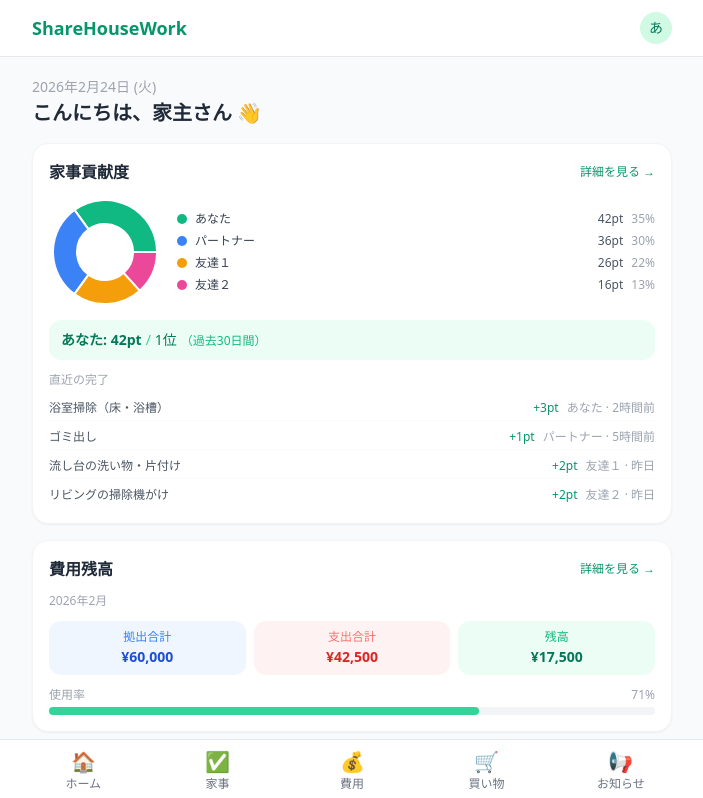
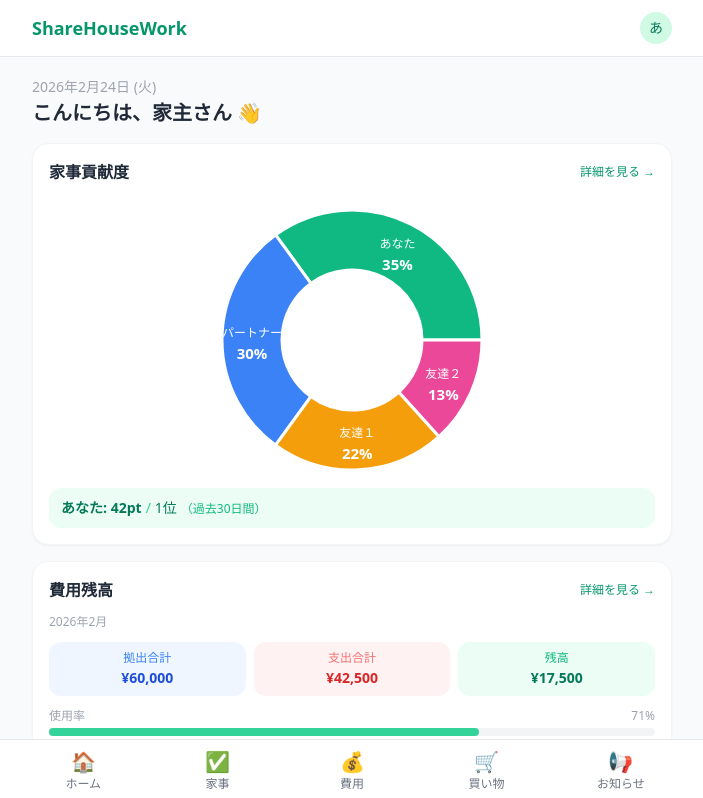
Before and after one commit to fujishio/ShareHouseWork, a Next.js app: page / in a window 1280 px wide. Shown: the top 798 px of the page, without its empty margins (288-991 px from the left). Built offline with nearby package versions, Linux system fonts and the light colour scheme.

Commit message:
ホームの貢献度グラフ調整

```diff
--- a/src/app/page.tsx
+++ b/src/app/page.tsx
@@ -5,7 +5,6 @@ import {
   CONTRIBUTION_DATA,
   CURRENT_USER,
   MY_RANK,
-  RECENT_COMPLETIONS,
   EXPENSE_SUMMARY,
   RECENT_NOTICES,
 } from "@/lib/mock-data";
@@ -30,7 +29,6 @@ export default function HomePage() {
         data={CONTRIBUTION_DATA}
         myPoints={myContribution?.totalPoints ?? 0}
         myRank={MY_RANK}
-        recentCompletions={RECENT_COMPLETIONS}
       />
 
       {/* Expense widget */}
--- a/src/components/ContributionWidget.tsx
+++ b/src/components/ContributionWidget.tsx
@@ -1,22 +1,45 @@
 "use client";
 
-import { PieChart, Pie, Cell, Tooltip, ResponsiveContainer } from "recharts";
-import type { ContributionData, TaskCompletion } from "@/types";
-import { formatRelativeTime } from "@/lib/format";
+import { PieChart, Pie, Cell, ResponsiveContainer } from "recharts";
+import type { ContributionData } from "@/types";
+
+const RADIAN = Math.PI / 180;
 
 type Props = {
   data: ContributionData[];
   myPoints: number;
   myRank: number;
-  recentCompletions: TaskCompletion[];
 };
 
-export default function ContributionWidget({
-  data,
-  myPoints,
-  myRank,
-  recentCompletions,
-}: Props) {
+const shortName = (name: string) => name.replace("あなた（家主）", "あなた");
+
+// eslint-disable-next-line @typescript-eslint/no-explicit-any
+function renderLabel(props: any) {
+  const { cx, cy, midAngle, innerRadius, outerRadius, name, percent } = props;
+  const pct = Math.round(percent * 100);
+  const radius = innerRadius + (outerRadius - innerRadius) * 0.5;
+  const x = cx + radius * Math.cos(-midAngle * RADIAN);
+  const y = cy + radius * Math.sin(-midAngle * RADIAN);
+
+  return (
+    <text
+      x={x}
+      y={y}
+      textAnchor="middle"
+      dominantBaseline="central"
+      fill="white"
+    >
+      <tspan x={x} dy="-0.65em" fontSize={12} fontWeight="500">
+        {shortName(name)}
+      </tspan>
+      <tspan x={x} dy="1.4em" fontSize={15} fontWeight="700">
+        {pct}%
+      </tspan>
+    </text>
+  );
+}
+
+export default function ContributionWidget({ data, myPoints, myRank }: Props) {
   const chartData = data.map((d) => ({
     name: d.member.name,
     value: d.totalPoints,
@@ -35,55 +58,31 @@ export default function ContributionWidget({
         </a>
       </div>
 
-      <div className="flex items-center gap-4">
-        {/* Pie chart */}
-        <div className="w-28 h-28 flex-shrink-0">
+      <div className="h-72">
         <ResponsiveContainer width="100%" height="100%">
           <PieChart>
             <Pie
               data={chartData}
               cx="50%"
               cy="50%"
-                innerRadius={28}
-                outerRadius={52}
+              innerRadius={70}
+              outerRadius={130}
               dataKey="value"
-                strokeWidth={2}
+              strokeWidth={3}
               stroke="#fff"
+              labelLine={false}
+              label={renderLabel}
             >
               {chartData.map((entry, index) => (
                 <Cell key={index} fill={entry.color} />
               ))}
             </Pie>
-              <Tooltip
-                formatter={(value: number) => [`${value}pt`, ""]}
-                contentStyle={{ fontSize: 12 }}
-              />
           </PieChart>
         </ResponsiveContainer>
       </div>
 
-        {/* Legend */}
-        <div className="flex-1 space-y-1.5">
-          {data.map((d) => (
-            <div key={d.member.id} className="flex items-center gap-2 text-sm">
-              <span
-                className="w-2.5 h-2.5 rounded-full flex-shrink-0"
-                style={{ backgroundColor: d.member.color }}
-              />
-              <span className="flex-1 truncate text-gray-700 text-xs">
-                {d.member.name.replace("あなた（家主）", "あなた")}
-              </span>
-              <span className="text-xs font-medium text-gray-600">
-                {d.totalPoints}pt
-              </span>
-              <span className="text-xs text-gray-400">{d.percentage}%</span>
-            </div>
-          ))}
-        </div>
-      </div>
-
       {/* My score */}
-      <div className="mt-3 py-2.5 px-3 bg-emerald-50 rounded-xl">
+      <div className="mt-1 py-2.5 px-3 bg-emerald-50 rounded-xl">
         <p className="text-sm text-emerald-700">
           <span className="font-bold">あなた: {myPoints}pt</span>
           <span className="mx-1 text-emerald-400">/</span>
@@ -91,25 +90,6 @@ export default function ContributionWidget({
           <span className="text-emerald-500 text-xs ml-1">（過去30日間）</span>
         </p>
       </div>
-
-      {/* Recent completions */}
-      <div className="mt-3 space-y-1">
-        <p className="text-xs text-gray-400 font-medium mb-2">直近の完了</p>
-        {recentCompletions.slice(0, 4).map((c) => (
-          <div
-            key={c.id}
-            className="flex items-center justify-between text-xs text-gray-600 py-1 border-b border-gray-50 last:border-0"
-          >
-            <span className="flex-1 truncate">{c.taskName}</span>
-            <span className="text-emerald-600 font-medium mx-2">
-              +{c.points}pt
-            </span>
-            <span className="text-gray-400 flex-shrink-0">
-              {c.completedBy} · {formatRelativeTime(c.completedAt)}
-            </span>
-          </div>
-        ))}
-      </div>
     </div>
   );
 }
```
Lines whose indentation alone changed are shown as unchanged.
